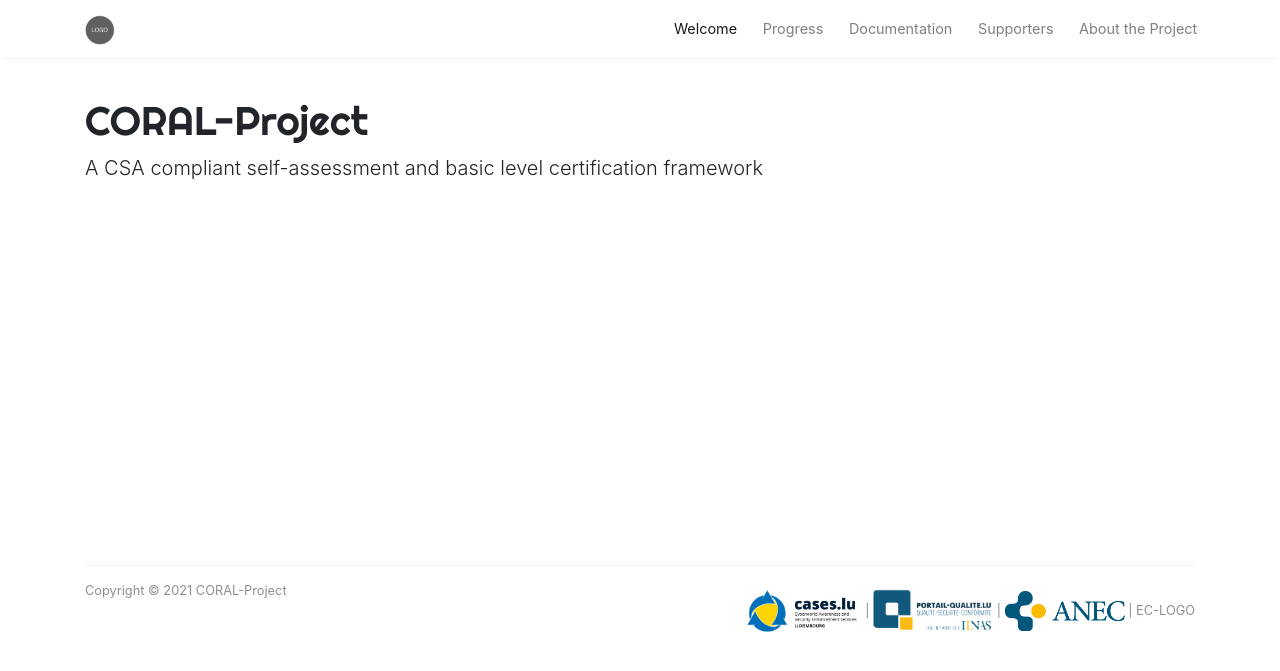
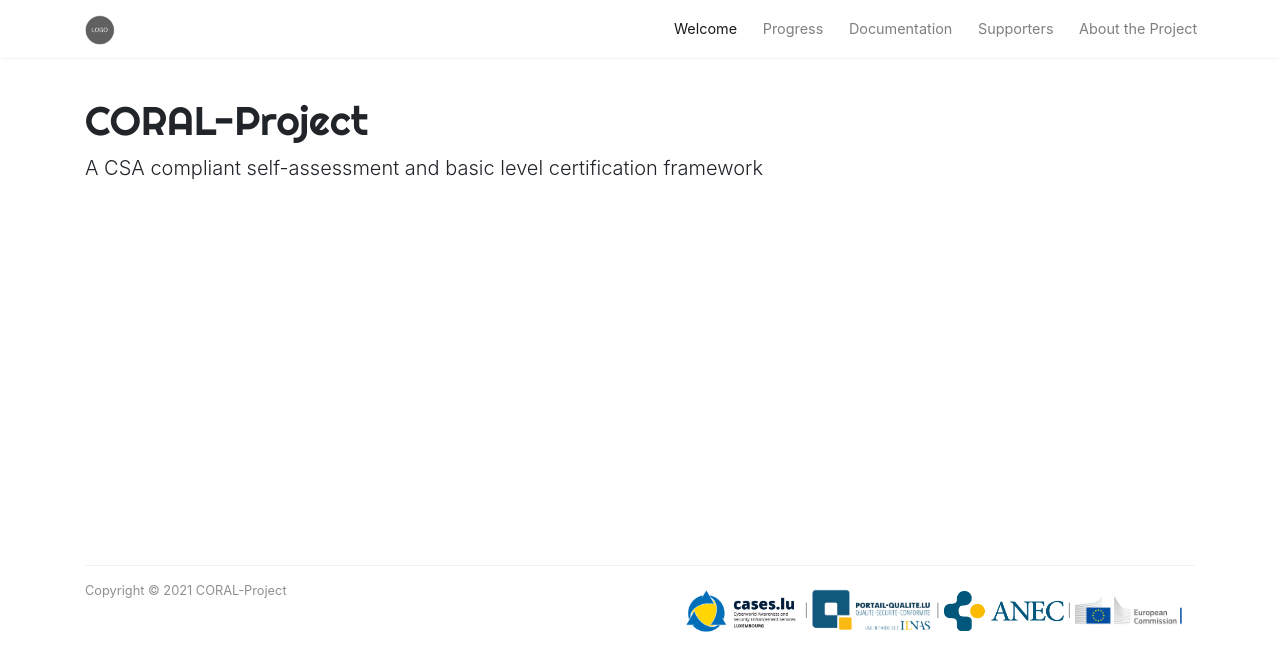
Before and after one commit to NC3-LU/coral-project, a Jekyll site: the page built from index.html, in a window 1280 px wide. Shown: the top 671 px of the page. Built offline with Jekyll 4.4.1, drawn with Linux system fonts in a browser that asks for light colours; nearby versions of some CDN libraries; the list of posts is cut into pages by our own code.

Commit message:
added EC logo to the footer

```diff
--- a/_layouts/default.html
+++ b/_layouts/default.html
@@ -145,7 +145,7 @@
             <a href="https://www.cases.lu"><img src="/assets/images/cases_web.jpg" width="120px"></a> |
             <a href="https://ilnas.gouvernement.lu/en.html"><img src="/assets/images/ilnas.png" width="120px"></a> |
             <a href="https://portail-qualite.public.lu/fr/acteurs/gie-anec.html"><img src="/assets/images/anec.jpeg" width="120px"></a> |
-            EC-LOGO
+            <a href="https://ec.europa.eu/info/index_en"><img src="/assets/images/eclogo.png" width="120px"></a>
         </div>
     </div>
 </footer>
```
Also changed, not shown: assets/images/eclogo.png (added).
